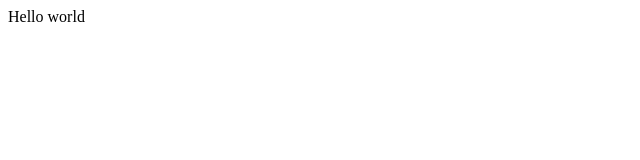
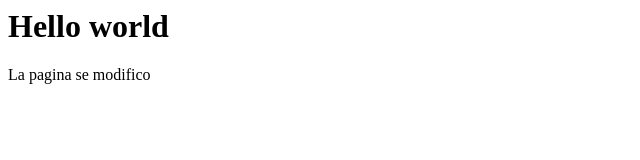
Before and after one commit to anperezp/hello-html, a plain HTML site: page index.html in a window 1280 px wide. Shown: the whole page, without its empty margins (0-640 px from the left). Drawn offline with Linux system fonts and the light colour scheme.

Commit message:
Update index.html

```diff
--- a/index.html
+++ b/index.html
@@ -1,6 +1,7 @@
 <html>
   <header><title>Hi Strangers!</title></header>
   <body>
-    Hello world
+    <h1>Hello world</h1>
+    <p>La pagina se modifico</p>
   </body>
 </html>
```
